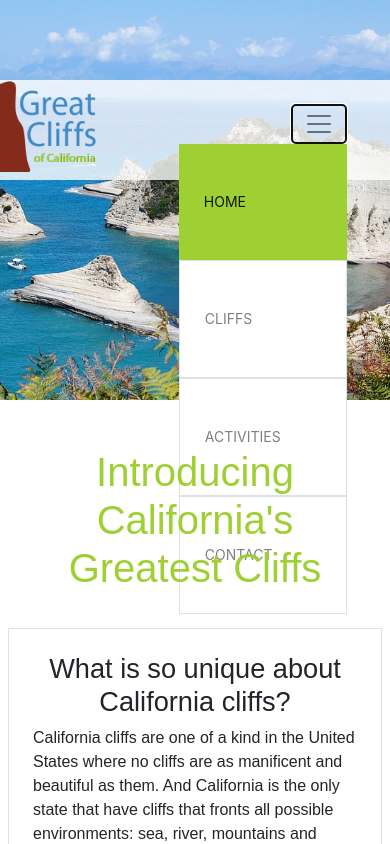
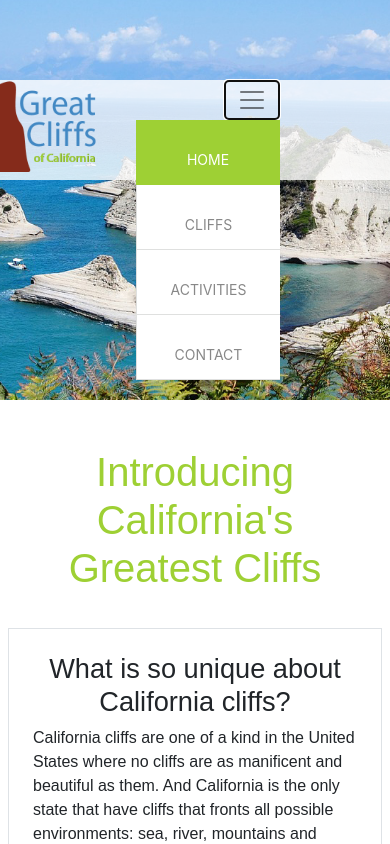
Before and after one commit to IvyLiu0/Week6Day2-Homework, a plain HTML site: page index.html in a window 390 px wide. Both pictures are taken after a click on the button "Toggle navigation". Shown: the top 844 px of the page. Drawn offline with nearby package versions, Linux system fonts and the light colour scheme.

Commit message:
figure out the navigation problem

```diff
--- a/index.html
+++ b/index.html
@@ -24,7 +24,7 @@
         <div class="logo">
             <img src="images/logo.png" alt="Great Cliffs Logo" width="125">
 
-          <nav class="main-menu navbar navbar-expand-lg navbar navbar-light py-4 navbar-custom">
+          <nav class="navbar navbar-expand-lg navbar navbar-light pb-1 navbar-custom main-menu">
             <a class="navbar-brand" href="#"></a>
           <!-- Hamburger Menu -->
             <!-- Values for data-target and aria-controls must match id of div with the collapse class -->
@@ -39,9 +39,9 @@
             <div class="collapse navbar-collapse" id="navbarContent">
               <ul class="navbar-nav">
                 <li class="nav-item active "><a class="nav-link" href="index.html">Home</a></li>
-                <li class="nav-item bg-white border border-1"><a class="nav-link" href="cliffs.html">Cliffs</a></li>
-                <li class="nav-item bg-white border border-1"><a class="nav-link" href="activities.html">Activities</a></li>
-                <li class="nav-item bg-white border border-1"><a class="nav-link" href="contact.html">Contact</a></li>
+                <li class="nav-item "><a class="nav-link" href="cliffs.html">Cliffs</a></li>
+                <li class="nav-item "><a class="nav-link" href="activities.html">Activities</a></li>
+                <li class="nav-item "><a class="nav-link" href="contact.html">Contact</a></li>
               </ul>
             </div>
           </nav>
--- a/styles.css
+++ b/styles.css
@@ -27,7 +27,8 @@ header {
 
 /* Navigation */
 .main-menu {
-    margin-left: 227px;
+    padding: 0 !important;
+    padding-left: 3.5rem !important;
     font-weight: 400;
 }
 .main-menu ul li {
@@ -37,13 +38,13 @@ header {
     padding-left: 25px;
     padding-right: 25px;
     border-left: 1px solid rgba(202, 204, 202, 0.6);
-    line-height: 100px;
+    line-height: 80px;
     text-transform: uppercase;
     font-size: 14px;
 }
 .main-menu ul li a {
     text-decoration: none;
-    color: #888;
+    color: #888 !important;
 }
 .main-menu ul li a:hover {
     color: #9ed034;
@@ -53,8 +54,14 @@ header {
     border: none;
 }
 .main-menu ul li.active a {
-    color: #fff;
+    color: #fff !important;
 }
+
+.navbar{
+    height: 100px;
+}
+
+
 
 /* Main */
 main {
@@ -151,6 +158,41 @@ footer #nondisclaimer .social .fa-instagram {
 /* ACTIVATE BELOW WHEN TESTING NAVIGATION AND OTHERS FOR RWD */
 
 /* Media Queries */
+@media (max-width: 992px) {
+    .logo img {
+        position: relative;
+        bottom: 8px;
+    }
+    .main-menu {
+        width: 200px;
+        background-color:rgb(255, 255, 255);
+        position: absolute;
+        /* right: 1.7em; */
+        margin-left: 30em;
+      }
+      .main-menu ul li {
+        border-bottom: 1px solid rgba(202, 204, 202, 0.6);
+      }
+      main {
+        padding: 3em 1em 3em 1em;
+        margin: 0;
+      }
+      #home .main-col-content {
+        padding: 25px;
+        min-height: 450px;
+        margin-top: 1em;
+      }
+      .nav-item{
+        background-color: #fff;
+        height: 65px;
+        text-align: center;
+    }
+    .nav-link{
+        padding:0;
+        height: 20px;
+    }
+}
+
 @media (max-width: 768px) {
     footer #nondisclaimer .copy {
         padding: 3.5em 0em 3.5em 0em;
@@ -164,32 +206,17 @@ footer #nondisclaimer .social .fa-instagram {
         text-align: center;
         float: none;
       }
+      .main-menu{
+          margin-left: 50vw;
+      }
 }
 
-@media (max-width: 992px) {
-    .logo img {
-        position: relative;
-        bottom: 8px;
+@media (max-width: 400px){
+    .main-menu{
+        margin-left: 5em;
     }
-    .main-menu {
-        width: 200px;
-        background-color:rgb(255, 255, 255);
-        position: absolute;
-        right: 1.7em;
-      }
-      .main-menu ul li {
-        border-bottom: 1px solid rgba(202, 204, 202, 0.6);
-      }
-      main {
-        padding: 3em 1em 3em 1em;
-        margin: 0;
-      }
-      #home .main-col-content {
-        padding: 25px;
-        min-height: 450px;
-        margin-top: 1em;
-      }
 }
+
 
 .navbar-custom {
     background-color: rgb(255, 255, 255, 0.8);
```
Also changed, not shown: 1 other file.
